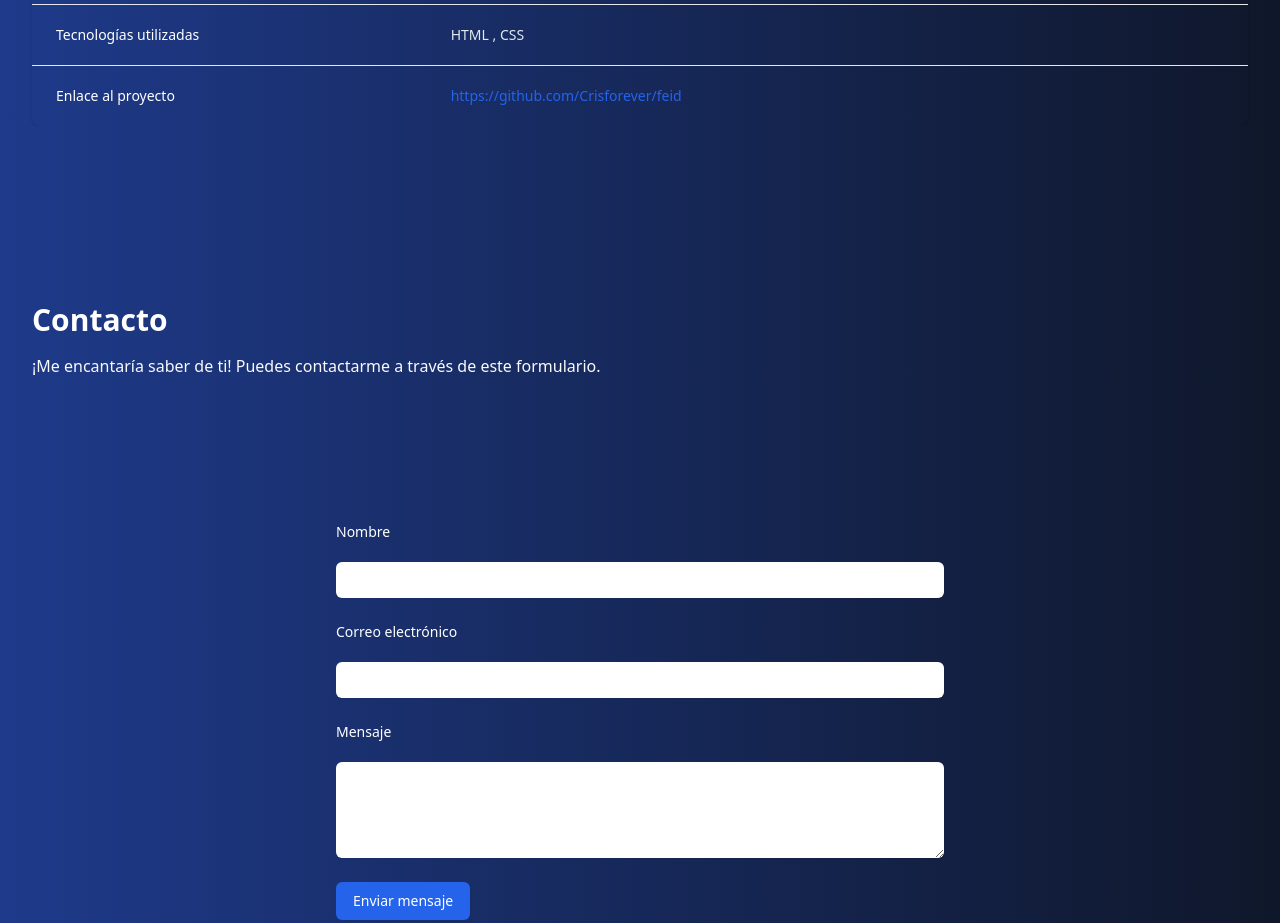
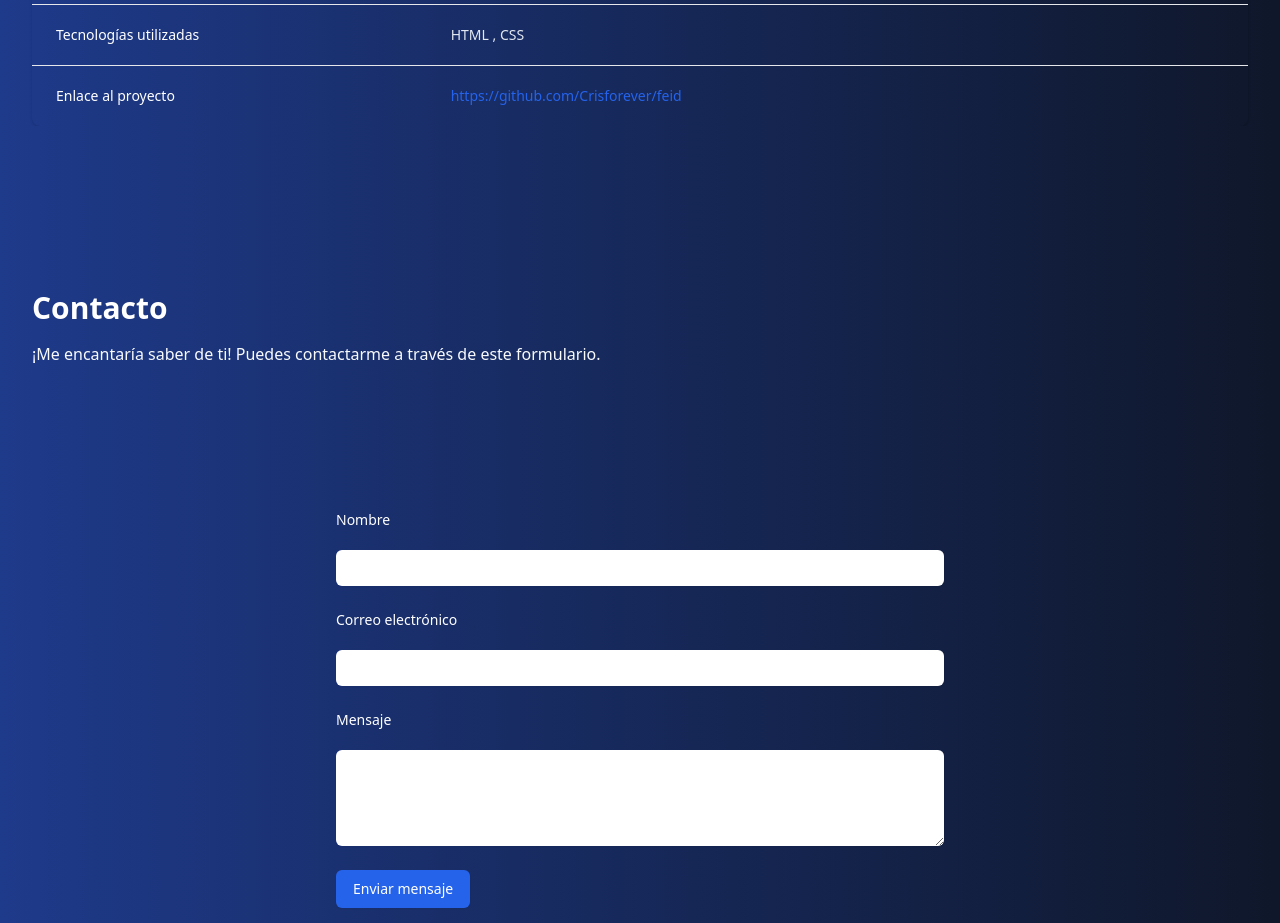
Before and after one commit to Crisforever/crisforever.github.io, a plain HTML site: page index.html in a window 1280 px wide. Shown: the part 1660-2583 px from the top of the page. Drawn offline with nearby package versions, Linux system fonts and the light colour scheme.

Commit message:
Update index.html

```diff
--- a/index.html
+++ b/index.html
@@ -228,7 +228,7 @@
     </div>
   </section>
 
-  <section class="bg-gradient-to-r from-blue-900 to-slate-900 py-12">
+  <section class="bg-gradient-to-r from-blue-900 to-slate-900 py-9 pt-15">
     <div class="max-w-7xl mx-auto px-4 sm:px-6 lg:px-8">
       <h2 class="text-3xl font-bold text-white mt-32">Contacto</h2>
       <p class="mt-4 text-slate-50">¡Me encantaría saber de ti! Puedes contactarme a través de este formulario.</p>
```
